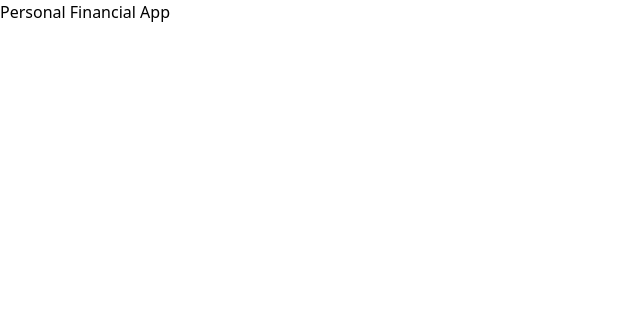
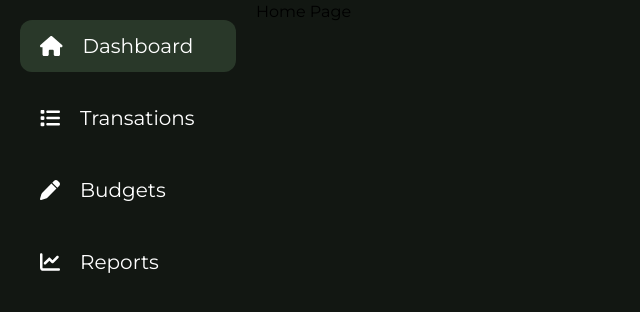
Before and after one commit to SirvalFilho/personal-financial-app, a Vue app: page /home in a window 1280 px wide. Shown: the top 312 px of the page, without its empty margins (0-640 px from the left). Built offline with nearby package versions, Linux system fonts and the light colour scheme.

Commit message:
feat: create navbar and add routes

```diff
--- a/package.json
+++ b/package.json
@@ -9,9 +9,11 @@
     "preview": "vite preview"
   },
   "dependencies": {
+    "@fortawesome/fontawesome-free": "^6.7.2",
     "@tailwindcss/vite": "^4.1.5",
     "tailwindcss": "^4.1.5",
-    "vue": "^3.5.13"
+    "vue": "^3.5.13",
+    "vue-router": "^4.5.1"
   },
   "devDependencies": {
     "@vitejs/plugin-vue": "^5.2.3",
--- a/src/App.vue
+++ b/src/App.vue
@@ -1,8 +1,17 @@
 <template>
-  <h1>Personal Financial App</h1>
+  <div class="flex min-h-screen">
+    <aside class="w-1/5">
+      <NavBar />
+    </aside>
+    <main class="w-4/5">
+      <router-view/>
+    </main>
+  </div>
 </template>
 
 <script setup>
+import NavBar from './components/NavBar.vue'
+import { ref } from 'vue'
 </script>
 
 <style scoped>
--- /dev/null
+++ b/src/components/NavBar.vue
@@ -0,0 +1,38 @@
+<template>
+  <div class="w-full min-h-screen flex flex-col gap-5 justify-start p-5">
+    <router-link to="/" :class="[
+    'flex items-center gap-5 px-5 p-3 text-white text-xl hover:bg-[var(--bg-option-focus)] hover:rounded-xl',
+    $route.path === '/home' ? 'bg-[var(--bg-option-focus)] rounded-xl' : ''
+    ]">
+        <i class="fa-solid fa-house"></i>
+        <span>Dashboard</span>
+    </router-link>
+    <router-link to="/transactions" :class="[
+    'flex items-center gap-5 px-5 p-3 text-white text-xl hover:bg-[var(--bg-option-focus)] hover:rounded-xl',
+    $route.path === '/transactions' ? 'bg-[var(--bg-option-focus)] rounded-xl' : ''
+    ]">
+        <i class="fa-solid fa-list"></i>
+        <span>Transations</span>
+    </router-link>
+    <router-link to="/budgets" :class="[
+    'flex items-center gap-5 px-5 p-3 text-white text-xl hover:bg-[var(--bg-option-focus)] hover:rounded-xl',
+    $route.path === '/budgets' ? 'bg-[var(--bg-option-focus)] rounded-xl' : ''
+    ]">
+        <i class="fa-solid fa-pen"></i>
+        <span>Budgets</span>
+    </router-link>
+    <router-link to="/reports" :class="[
+    'flex items-center gap-5 px-5 p-3 text-white text-xl hover:bg-[var(--bg-option-focus)] hover:rounded-xl',
+    $route.path === '/reports' ? 'bg-[var(--bg-option-focus)] rounded-xl' : ''
+    ]">
+        <i class="fa-solid fa-chart-line "></i>
+        <span>Reports</span>
+    </router-link>
+  </div>
+</template>
+
+<script setup>
+</script>
+
+<style scoped>
+</style>
--- a/src/main.js
+++ b/src/main.js
@@ -1,5 +1,11 @@
 import { createApp } from 'vue'
 import './style.css'
 import App from './App.vue'
+import router from './router'
 
-createApp(App).mount('#app')
+import '@fortawesome/fontawesome-free/css/all.css'
+import '@fortawesome/fontawesome-free/js/all.js'
+
+createApp(App)
+.use(router)
+.mount('#app')
--- /dev/null
+++ b/src/pages/BudgetPage.vue
@@ -0,0 +1,9 @@
+<template>
+    <h1>Budget</h1>
+</template>
+
+<script setup>
+</script>
+
+<style scoped>
+</style>
--- /dev/null
+++ b/src/pages/HomePage.vue
@@ -0,0 +1,9 @@
+<template>
+    <h1>Home Page</h1>
+</template>
+
+<script setup>
+</script>
+
+<style scoped>
+</style>
--- /dev/null
+++ b/src/pages/ReportsPage.vue
@@ -0,0 +1,9 @@
+<template>
+    <h1>Reports</h1>
+</template>
+
+<script setup>
+</script>
+
+<style scoped>
+</style>
--- /dev/null
+++ b/src/pages/TransactionsPage.vue
@@ -0,0 +1,9 @@
+<template>
+    <h1>Transactions</h1>
+</template>
+
+<script setup>
+</script>
+
+<style scoped>
+</style>
--- /dev/null
+++ b/src/router/index.js
@@ -0,0 +1,41 @@
+import { createRouter, createWebHistory } from 'vue-router'
+import HomePage from '../pages/HomePage.vue';
+import TransactionsPage from '../pages/TransactionsPage.vue';
+import BudgetPage from '../pages/BudgetPage.vue';
+import ReportsPage from '../pages/ReportsPage.vue';
+
+const routes = [
+    {
+        path: '/',
+        redirect: '/home',
+ },
+  {
+    path: '/home',
+    name: 'home',
+    component: HomePage,
+  },
+  {
+    path: '/transactions',
+    name: 'transactions',
+    component: TransactionsPage,
+  },
+  {
+    path: '/budgets',
+    name: 'budgets',
+    component: BudgetPage,
+  },
+  {
+    path: '/reports',
+    name: 'reports',
+    component: ReportsPage,
+  },
+
+
+]
+
+const router = createRouter({
+  history: createWebHistory(),
+  routes,
+})
+
+export default router
--- a/src/style.css
+++ b/src/style.css
@@ -1 +1,16 @@
+@import url('https://fonts.googleapis.com/css2?family=Kumbh+Sans:wght@100..900&family=Montserrat:ital,wght@0,100..900;1,100..900&family=Quicksand:wght@300..700&display=swap');
 @import "tailwindcss";
+
+
+:root{
+    --bg-color-main:#121712;
+    --bg-option-focus: #293829;
+}
+
+body{
+    font-family: 'Montserrat', sans-serif;
+    background-color: var(--bg-color-main);
+    width: 100vw;
+    height: 100vh;
+    box-sizing: border-box;
+}
--- /dev/null
+++ b/tailwind.config.js
@@ -0,0 +1,15 @@
+/** @type {import('tailwindcss').Config} */
+export default {
+    content: [
+      "./index.html",
+      "./src/**/*.{vue,js,ts,jsx,tsx}",
+    ],
+    theme: {
+      extend: {
+        colors: {
+          "bg-option-focus": "var(--bg-option-focus)",
+        },
+      },
+    },
+    plugins: [],
+  }
```
Also changed, not shown: 1 other file (tests, documents, lock files or other folders).
